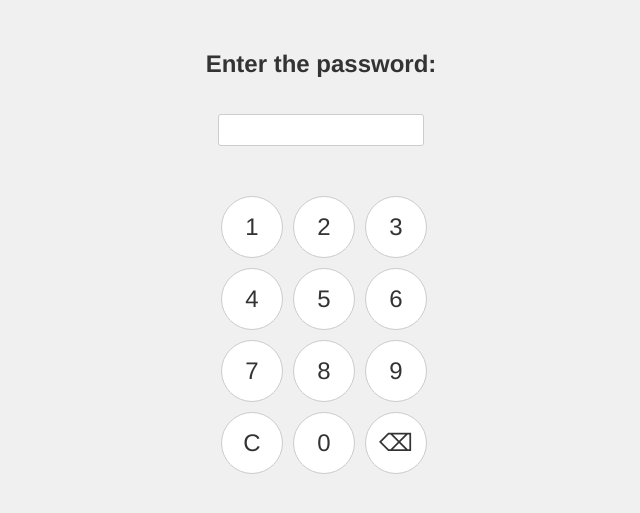
After one commit to SChristophS/find_the_client, a Flask app: page /password in a window 1280 px wide. The commit adds this page. Shown: the top 513 px of the page, without its empty margins (319-959 px from the left). Run offline with Flask 2, Linux system fonts and the light colour scheme.

Commit message:
update alle the files

```diff
--- a/app.py
+++ b/app.py
@@ -1,32 +1,65 @@
 import os
 import uuid
 from datetime import datetime
-from flask import Flask, render_template, request, redirect, url_for, flash, jsonify, send_from_directory
+from flask import Flask, render_template, redirect, url_for, flash, send_from_directory, request, session, jsonify
 import flask
-#from geoip import open_database
 from PIL import Image
-
 from geoip2.database import Reader
-
-
-#from io import BytesIO
-
-import maxminddb
+from geoip2.errors import AddressNotFoundError
 from pathlib import Path
+import logging
 
 app = Flask(__name__)
 app.config['UPLOAD_FOLDER'] = 'uploads'
 app.config['USER_DATA_FILE'] = 'user_data.txt'
 app.config['THUMBNAIL_FOLDER'] = 'uploads_thumbnails'
 app.config['ALLOWED_EXTENSIONS'] = {'jpg', 'jpeg', 'png', 'gif'}
-app.config['USED_PORT'] = 80
+app.config['USED_PORT'] = 49154
+app.secret_key = 'your-secret-key'
+
+# password for access
+passcode_admin = "1256"
+
+# configure logging
+logging.basicConfig(filename='logfile.txt', level=logging.INFO, format='%(asctime)s - %(levelname)s - %(message)s')
+
+files_to_check = ['user_data.txt', 'logfile.txt']
+
+# Erstellen der benötigten Ordner, falls sie noch nicht vorhanden sind
+os.makedirs(app.config['UPLOAD_FOLDER'], exist_ok=True)
+os.makedirs(app.config['THUMBNAIL_FOLDER'], exist_ok=True)
+
+# routing
+@app.route('/password', methods=['GET', 'POST'])
+def password():
+    if request.method == 'POST':
+        data = request.get_json()
+        password_from_user = data.get('password')
+        if password_from_user == passcode_admin:
+            session['authenticated'] = True
+            logging.info(f"Access granted for user with IP {request.remote_addr}")
+            return jsonify({'status': 'success'}), 200
+        else:
+            logging.info(f"Access denied for user with IP {request.remote_addr}")
+            return jsonify({'status': 'error'}), 401
+    return render_template('password.html')
 
 
-def allowed_file(filename):
-    return '.' in filename and filename.rsplit('.', 1)[1].lower() in app.config['ALLOWED_EXTENSIONS']
+@app.route('/check_password', methods=['POST'])
+def check_password():
+    return password()
+
+
+@app.route('/logout')
+def logout():
+    session.pop('authenticated', None)
+    return redirect(url_for('password'))
+
 
 @app.route('/', methods=['GET', 'POST'])
 def index():
+    if not session.get('authenticated'):
+        return redirect(url_for('password'))
     if request.method == 'POST':
         if 'file' not in request.files:
             flash('No file selected')
@@ -47,6 +80,8 @@ def index():
             img = Image.open(os.path.join(app.config['UPLOAD_FOLDER'], unique_filename))
             img.thumbnail((200, 200))  # Set the size of the thumbnail
             img.save(os.path.join(app.config['THUMBNAIL_FOLDER'], f"{image_id}_thumbnail{ext}"))
+
+            logging.info(f"File {unique_filename} uploaded by user with IP {request.remote_addr}")
 
             return jsonify({'thumbnail_filename': f"{image_id}_thumbnail{ext}", 'image_id': image_id})
         else:
@@ -75,6 +110,7 @@ def delete_image():
     else:
         print("Unable to delete thumbnail at path: " + thumbnail_path)
 
+    logging.info(f"File {image_filename} deleted by user with IP {request.remote_addr}")
     return 'OK', 200
 
 
@@ -89,13 +125,12 @@ def uploaded_file(filename):
 
     ip = request.remote_addr
 
-
     try:
         location = reader.city(ip)
         country = location.country.name
         region = location.subdivisions.most_specific.name
         city = location.city.name
-    except:
+    except AddressNotFoundError:
         country = "N/A"
         region = "N/A"
         city = "N/A"
@@ -107,7 +142,6 @@ def uploaded_file(filename):
         f.write(f"{image_id};{timestamp};{ip};{country};{region};{city}\n")
 
     return send_from_directory(app.config['UPLOAD_FOLDER'], filename)
-
 
 
 @app.route('/get_user_data')
@@ -126,11 +160,13 @@ def get_user_data():
             })
     return jsonify(data)
 
+
 @app.route('/get_upload_data')
 def get_upload_data():
     upload_dir = Path('uploads')
     image_ids = [{"id": f.stem, "ext": f.suffix} for f in upload_dir.glob('*')]
     return jsonify(image_ids)
+
 
 @app.route('/delete_user_data', methods=['POST'])
 def delete_user_data():
@@ -146,8 +182,24 @@ def delete_user_data():
     with open(app.config['USER_DATA_FILE'], 'w') as f:
         f.writelines(lines_to_keep)
 
+    logging.info(
+        f"User data for image ID {image_id} and timestamp {timestamp} deleted by user with IP {request.remote_addr}")
+
     return 'OK', 200
 
 
+def allowed_file(filename):
+    return '.' in filename and filename.rsplit('.', 1)[1].lower() in app.config['ALLOWED_EXTENSIONS']
+
+
+def create_files_if_not_exist(file_list):
+    for file in file_list:
+        if not os.path.exists(file):
+            with open(file, 'w') as _:
+                pass
+
+
 if __name__ == '__main__':
-    app.run(port=app.config['USED_PORT'])
+    create_files_if_not_exist(files_to_check)
+    # app.run(port=app.config['USED_PORT'])
+    app.run(host='0.0.0.0', port=app.config['USED_PORT'])
--- a/requirements.txt
+++ b/requirements.txt
@@ -4,3 +4,4 @@ python-geoip-geolite2==2015.0303
 maxminddb==2.2.0
 geoip2==4.2.0
 pillow==9.5.0
+gunicorn==20.1.0
--- /dev/null
+++ b/templates/password.html
@@ -0,0 +1,126 @@
+<!DOCTYPE html>
+<html lang="en">
+<head>
+    <meta charset="UTF-8">
+    <meta name="viewport" content="width=device-width, initial-scale=1.0">
+    <title>Password</title>
+    <style>
+        body {
+            background-color: #f0f0f0;
+            font-family: 'Helvetica Neue', Arial, sans-serif;
+            color: #333;
+            text-align: center;
+        }
+        h1 {
+            font-size: 24px;
+            margin-top: 50px;
+        }
+        .keypad {
+            display: inline-grid;
+            grid-template-columns: repeat(3, 1fr);
+            grid-gap: 10px;
+            margin: 30px auto;
+            width: 200px;
+        }
+        .key {
+            background-color: #fff;
+            border: 1px solid #ccc;
+            border-radius: 50%;
+            cursor: pointer;
+            font-size: 24px;
+            height: 60px;
+            line-height: 60px;
+            text-align: center;
+            width: 60px;
+        }
+        .key:hover {
+            background-color: #f9f9f9;
+        }
+        input[type="password"] {
+            background-color: #fff;
+            border: 1px solid #ccc;
+            border-radius: 3px;
+            color: #333;
+            font-size: 24px;
+            margin: 20px auto;
+            text-align: center;
+            width: 200px;
+        }
+        input:focus {
+            outline: none;
+        }
+        @keyframes shake {
+            0%, 100% {transform: translateX(0);}
+            10%, 30%, 50%, 70%, 90% {transform: translateX(-10px);}
+            20%, 40%, 60%, 80% {transform: translateX(10px);}
+        }
+        .shake {
+            animation: shake 0.5s;
+        }
+    </style>
+    <script>
+        function inputNumber(number) {
+            const input = document.getElementById('password-input');
+            input.value += number;
+            if (input.value.length === 4) {
+                checkPassword(input.value);
+            }
+        }
+        function clearInput() {
+            const input = document.getElementById('password-input');
+            input.value = '';
+        }
+
+		function shakeInput() {
+    const inputContainer = document.getElementById('password-input');
+    inputContainer.classList.add('shake');
+    setTimeout(() => {
+        inputContainer.classList.remove('shake');
+    }, 1000);
+}
+
+
+function checkPassword(password) {
+    // Passwortsüberprüfung und Weiterleitung
+    fetch('/password', {
+        method: 'POST',
+        headers: {
+            'Content-Type': 'application/json',
+        },
+        body: JSON.stringify({password: password}),
+    })
+    .then(response => {
+        if (response.status === 200) {
+            // Weiterleitung bei erfolgreichem Login
+            window.location.href = '/';  // Ändern Sie dies zu der gewünschten Weiterleitungs-URL
+        } else {
+            // Fehlermeldung anzeigen und Eingabe löschen
+            shakeInput();
+            clearInput();
+        }
+    });
+}
+
+
+    </script>
+</head>
+<body>
+    <h1>Enter the password:</h1>
+		<input type="password" id="password-input" pattern="[0-9]*" inputmode="numeric" name="password" required readonly>
+	<br>
+    <div class="keypad">
+        <div class="key" onclick="inputNumber(1)">1</div>
+        <div class="key" onclick="inputNumber(2)">2</div>
+        <div class="key" onclick="inputNumber(3)">3</div>
+        <div class="key" onclick="inputNumber(4)">4</div>
+        <div class="key" onclick="inputNumber(5)">5</div>
+        <div class="key" onclick="inputNumber(6)">6</div>
+        <div class="key" onclick="inputNumber(7)">7</div>
+        <div class="key" onclick="inputNumber(8)">8</div>
+        <div class="key" onclick="inputNumber(9)">9</div>
+        <div class="key" onclick="clearInput()">C</div>
+        <div class="key" onclick="inputNumber(0)">0</div>
+        <div class="key">&#x232B;</div>
+    </div>
+</body>
+</html>
```
Also changed, not shown: logfile.txt (added, +30 -0 lines), templates/index.html (+4 -3 lines), readme.txt (added), 4 other files.
